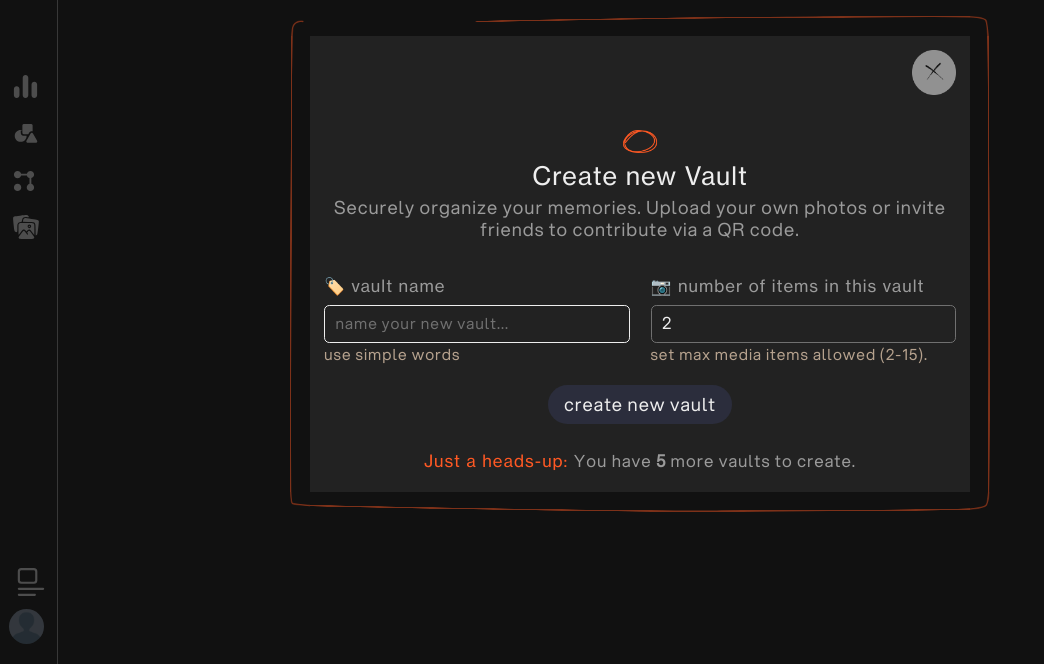
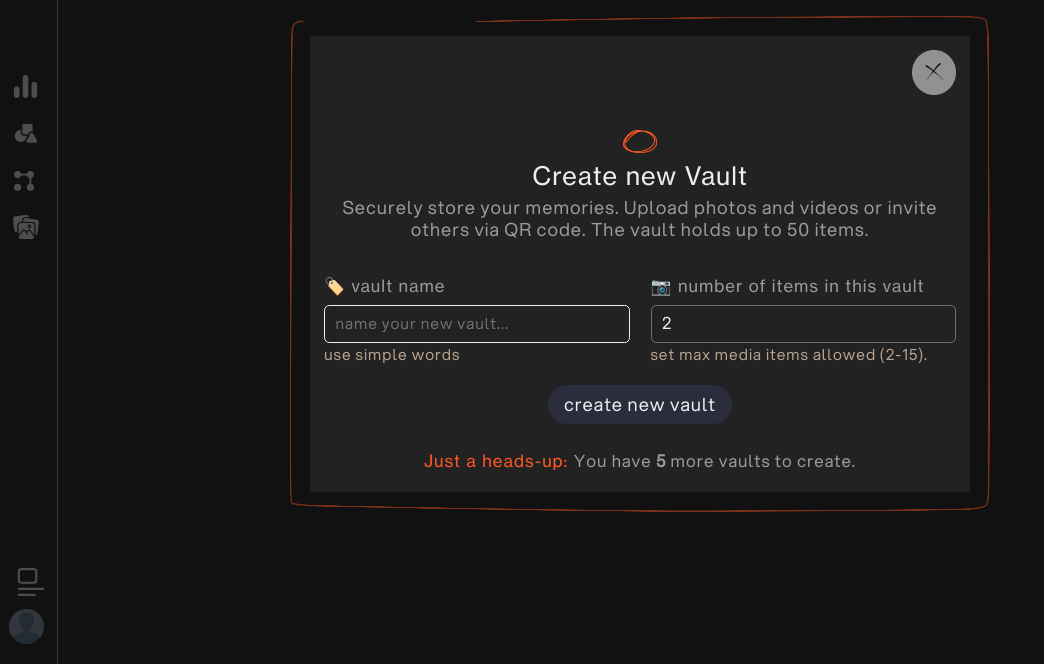
Before and after one commit to DavidDanso/memento_vault, a Django app: page /vaults/ in a window 1280 px wide, after a click on "create new vault". Shown: the part 136-800 px from the top of the page, without its empty margins (0-1044 px from the left). Run offline with Django 5.2, Linux system fonts and the light colour scheme; the visitor is signed in with stand-in values (Sample User, id 1); data that the repository does not hold is empty; some libraries are stand-ins or nearby versions.

Commit message:
feat: update vault creation modal description for clarity and detail

```diff
--- a/vaults/templates/vaults/create_vault-modal.html
+++ b/vaults/templates/vaults/create_vault-modal.html
@@ -12,7 +12,7 @@
           {% if vault_count < 5 %}
           <img src="{% static 'images/marker.png' %}" class="img-fluid d-flex mx-auto" id="marker_img" alt="marker_img" />
           <h1>Create new Vault</h1>
-          <p>Securely organize your memories. Upload your own photos or invite friends to contribute via a QR code.</p>
+          <p>Securely store your memories. Upload photos and videos or invite others via QR code. The vault holds up to 50 items.</p>
 
           <!--  -->
           <form action="" method="POST">
```
